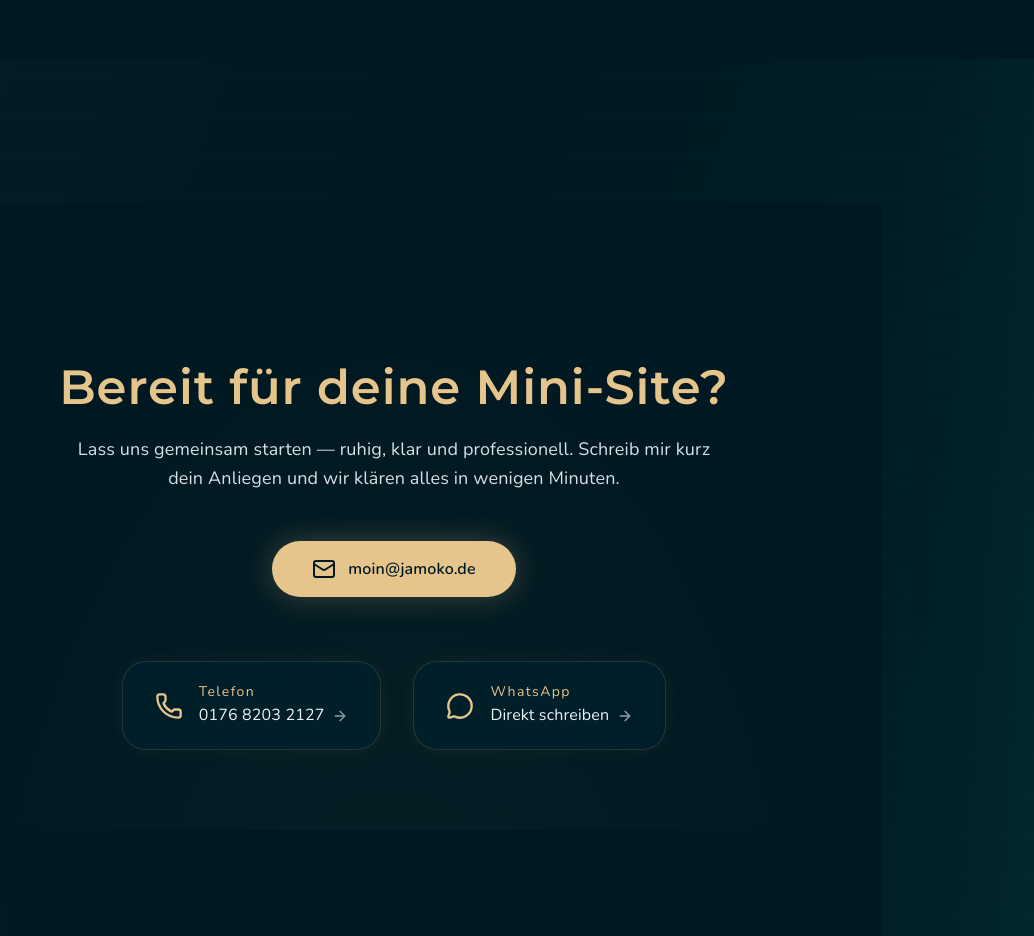
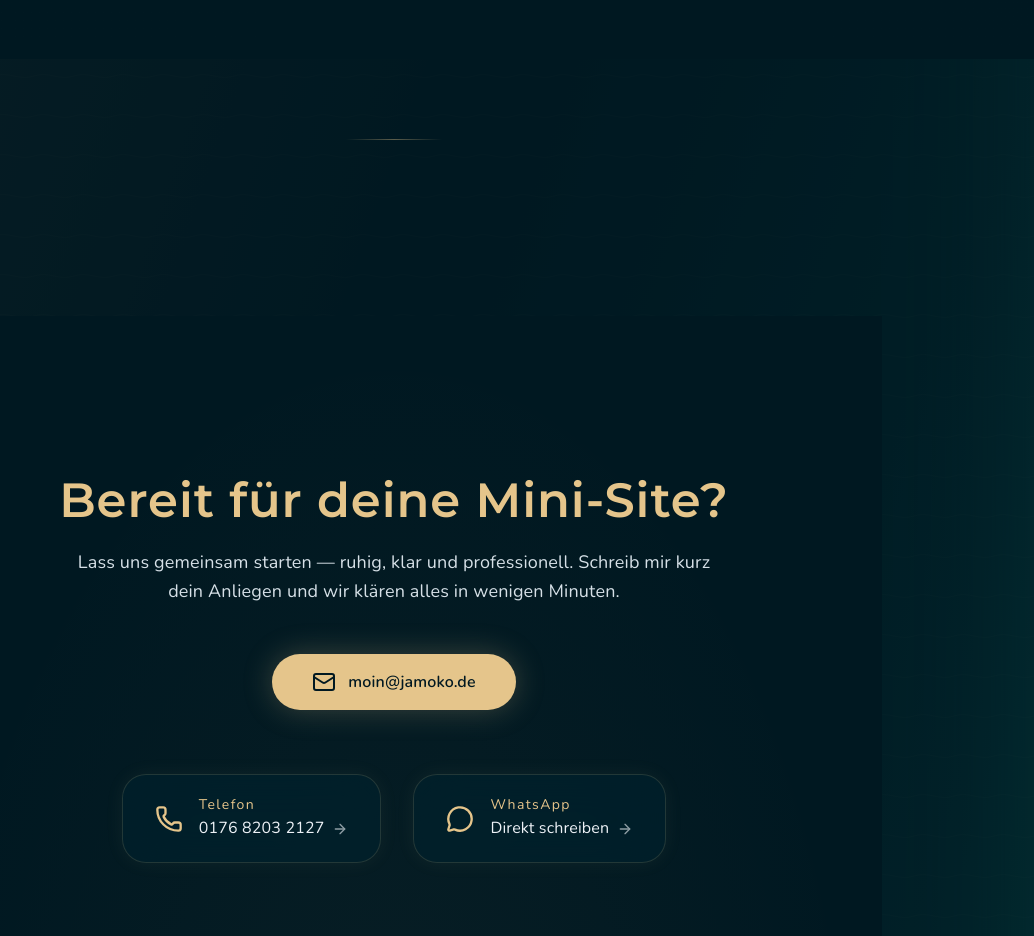
Before and after one commit to Jamoko112026/Jamoko-v1, a React (Vite) app: page /beispiel in a window 1280 px wide. Shown: the part 1520-2456 px from the top of the page, without its empty margins (246-1280 px from the left). Built offline with nearby package versions, Linux system fonts and the light colour scheme.

Commit message:
style(handwerk): ruhiger Übergang Hero zu Kontakt

```diff
--- a/src/pages/handwerk/HandwerkMiniSite.tsx
+++ b/src/pages/handwerk/HandwerkMiniSite.tsx
@@ -12,10 +12,13 @@ export default function HandwerkMiniSite() {
         {/* HERO */}
         <Hero />
 
+<div className="h-px w-24 mx-auto my-20 bg-gradient-to-r from-transparent via-jamoko-gold/40 to-transparent" />
+
         {/* CONTACT */}
-        <section className="py-36 px-6 max-w-5xl mx-auto">
-          <ContactSection />
-        </section>
+       <section className="pt-24 pb-36 px-6 max-w-5xl mx-auto">
+  <ContactSection />
+</section>
+
 
       </main>
     </GlowBackground>
```
